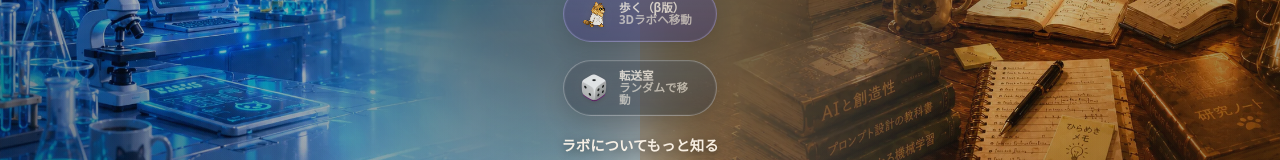
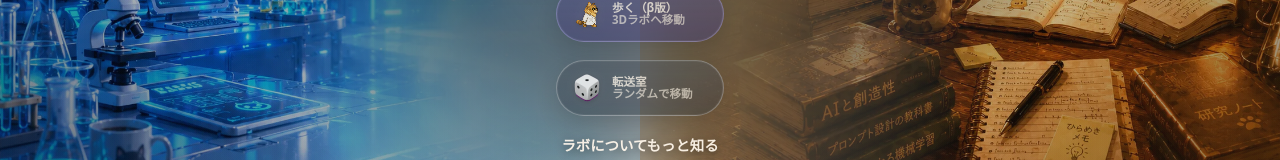
Before and after one commit to yokobo103/yokobo_ai_lab, a Next.js app: page / in a window 1280 px wide. Shown: the part 502-662 px from the top of the page. Built offline with nearby package versions, Linux system fonts and the light colour scheme; no server answers.

Commit message:
転送室ボタンの説明を一行に調整

```diff
--- a/app/_redesign/styles/top-page.css
+++ b/app/_redesign/styles/top-page.css
@@ -390,7 +390,7 @@
 }
 
 .hero-section__walk-action .lab-button {
-  width: 154px;
+  width: 168px;
   min-height: 56px;
   justify-content: flex-start;
   gap: 9px;
@@ -425,6 +425,7 @@
   font-size: 0.72rem;
   font-weight: 900;
   line-height: 1;
+  white-space: nowrap;
 }
 
 .hero-section__walk-action .lab-button__arrow {
@@ -637,6 +638,7 @@
   font-size: 0.72rem;
   font-weight: 800;
   line-height: 1;
+  white-space: nowrap;
 }
 
 @keyframes walk-sprite-cycle {
@@ -1222,7 +1224,7 @@
 .random-transfer-dock {
   position: relative;
   display: inline-flex;
-  width: 154px;
+  width: 168px;
   min-height: 56px;
   align-items: center;
   gap: 9px;
@@ -1277,6 +1279,7 @@
 .random-transfer-dock strong {
   display: block;
   line-height: 1;
+  white-space: nowrap;
 }
 
 .random-transfer-dock small {
```
